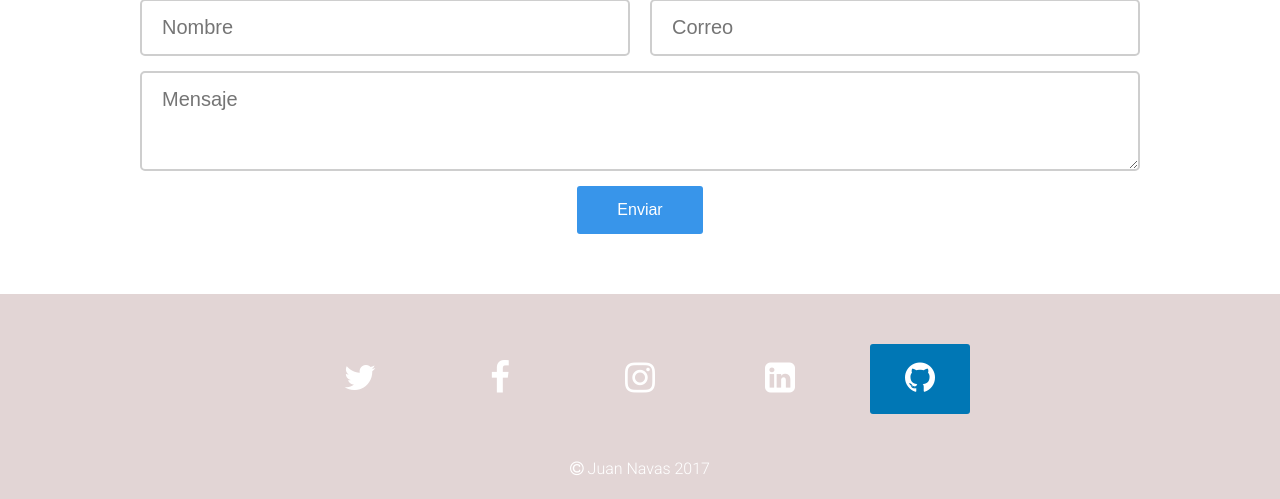
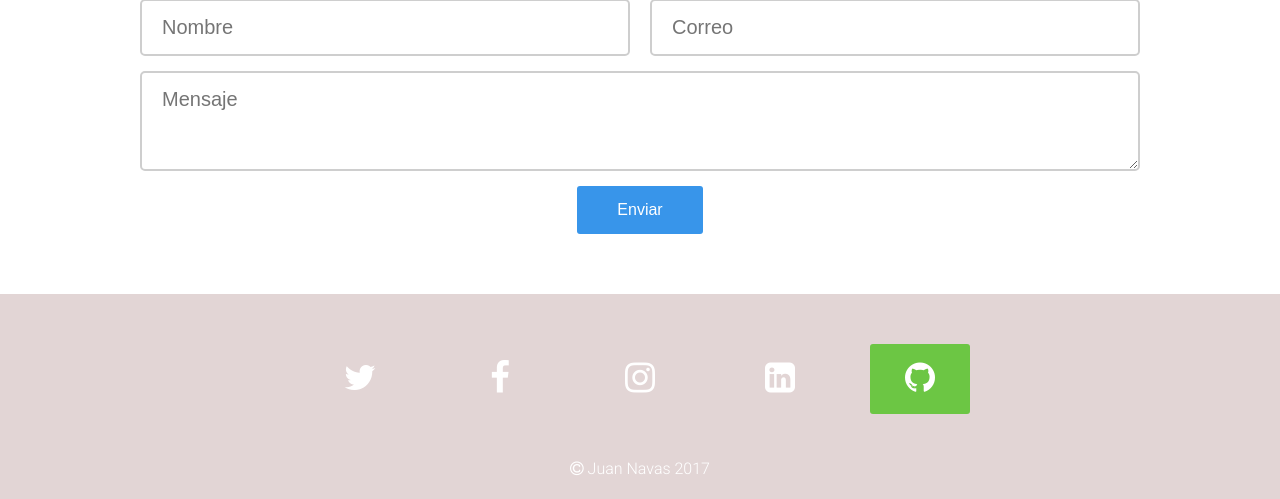
Before and after one commit to JuanNavasJN/juannavas.dev, a PHP site: page / in a window 1280 px wide, with the pointer over the restyled element. Shown: the part 1950-2449 px from the top of the page. Run offline with PHP 8.4, Linux system fonts and the light colour scheme; some libraries are stand-ins or nearby versions.

Commit message:
modificacion de estilos en el simbolo de github

```diff
--- a/public_html/css/estilos.css
+++ b/public_html/css/estilos.css
@@ -322,7 +322,7 @@ footer .redes-sociales .linkedin:hover {
 }
 
 footer .redes-sociales .github:hover {
-  background: #0077b5;
+  background: #6cc644;
 }
 
 footer .copyright {
```
